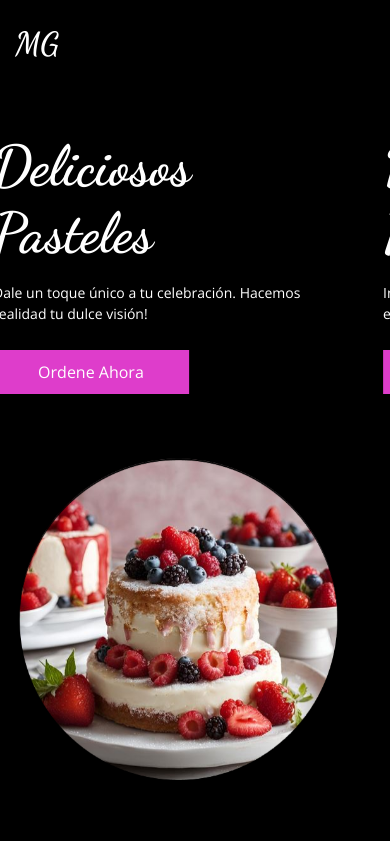
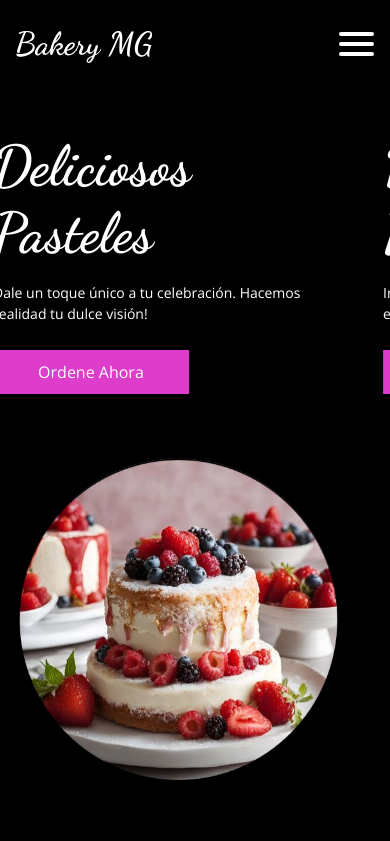
Before and after one commit to Jtlisg/landigpagepasteleria, a plain HTML site: page index.html in a window 390 px wide. Shown: the top 841 px of the page. Drawn offline with nearby package versions, Linux system fonts and the light colour scheme.

Commit message:
modifcain de paginas

```diff
--- a/index.html
+++ b/index.html
@@ -25,9 +25,14 @@
         <nav class="navbar navbar-expand-lg custom_nav-container ">
           <a class="navbar-brand" href="index.html">
             <span>
-              MG
+              Bakery MG
             </span>
           </a>
+
+          <button class="navbar-toggler" type="button" data-toggle="collapse" data-target="#navbarSupportedContent" aria-controls="navbarSupportedContent" aria-expanded="false" aria-label="Toggle navigation">
+            <span class=""> </span>
+          </button>
+
 
           <div class="collapse navbar-collapse" id="navbarSupportedContent">
             <ul class="navbar-nav">
```
Also changed, not shown: contact.html (+4 -0 lines), product.html (+4 -0 lines).
